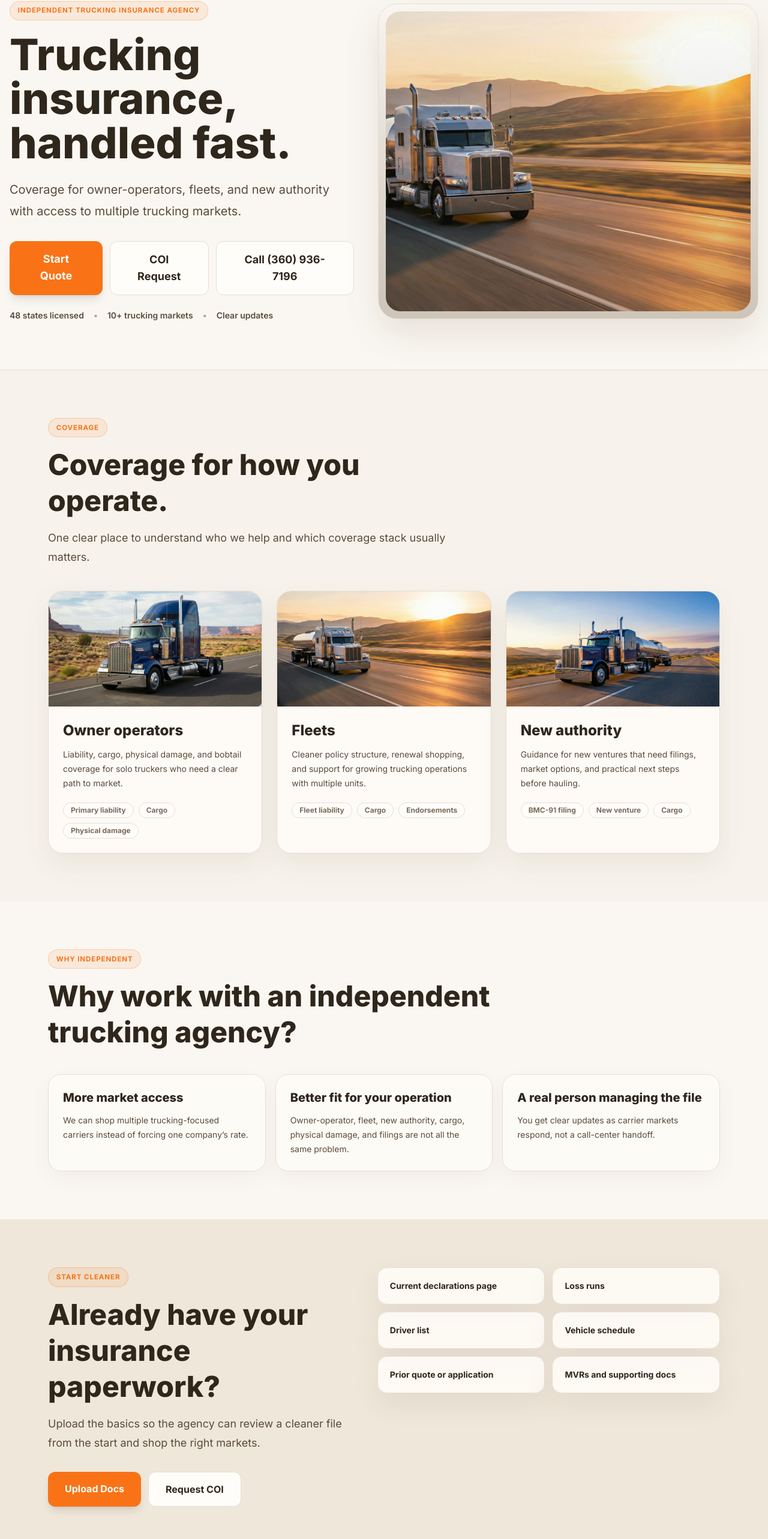
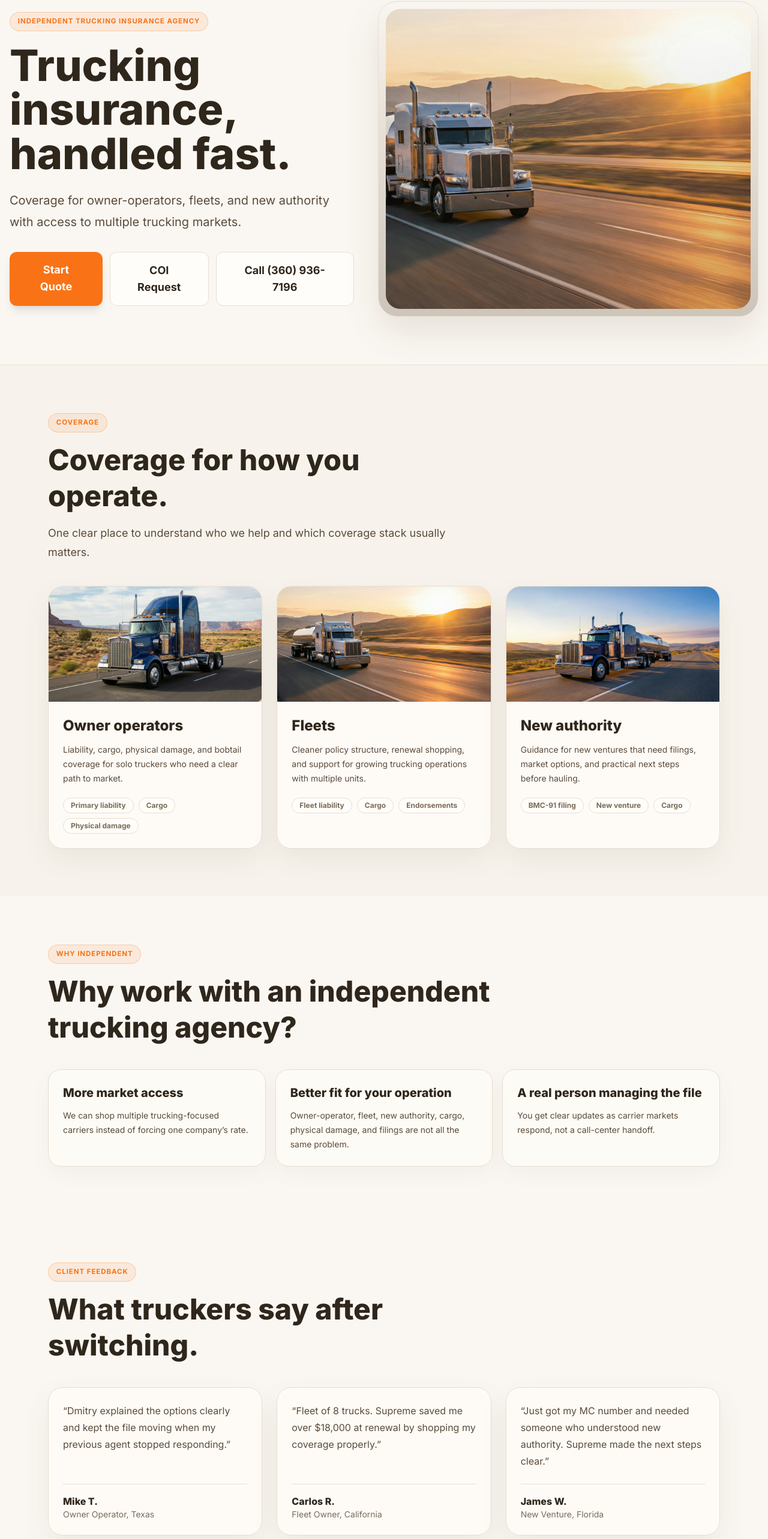
Before and after one commit to omelcodima/supreme-trucking-insurance, a Next.js app: page / in a window 1280 px wide. Shown: the part 199-2765 px from the top of the page at 60% size. Built offline with nearby package versions, Linux system fonts and the light colour scheme.

Commit message:
Remove homepage proof line and paperwork section

```diff
--- a/src/app/page.tsx
+++ b/src/app/page.tsx
@@ -38,15 +38,6 @@ const independentPoints = [
     title: "A real person managing the file",
     description: "You get clear updates as carrier markets respond, not a call-center handoff.",
   },
-];
-
-const uploadItems = [
-  "Current declarations page",
-  "Loss runs",
-  "Driver list",
-  "Vehicle schedule",
-  "Prior quote or application",
-  "MVRs and supporting docs",
 ];
 
 const testimonials = [
@@ -102,13 +93,6 @@ export default function Home() {
               </a>
             </div>
 
-            <div className="mt-6 flex flex-wrap gap-x-4 gap-y-2 text-sm font-semibold text-[#5A4B3B]">
-              <span>48 states licensed</span>
-              <span className="text-[#B6A38E]">•</span>
-              <span>10+ trucking markets</span>
-              <span className="text-[#B6A38E]">•</span>
-              <span>Clear updates</span>
-            </div>
           </div>
 
           <div className="hero-image-shell p-3">
@@ -180,35 +164,6 @@ export default function Home() {
         </div>
       </section>
 
-      <section className="section-alt py-16 md:py-20">
-        <div className="mx-auto grid max-w-6xl items-start gap-8 px-4 lg:grid-cols-[0.95fr_1.05fr]">
-          <div>
-            <span className="eyebrow mb-4">Start cleaner</span>
-            <h2 className="text-3xl font-extrabold leading-tight text-[#2F261C] md:text-5xl">
-              Already have your insurance paperwork?
-            </h2>
-            <p className="mt-4 text-lg leading-8 text-[#5A4B3B]">
-              Upload the basics so the agency can review a cleaner file from the start and shop the right markets.
-            </p>
-            <div className="mt-8 flex flex-col gap-3 sm:flex-row">
-              <Link href="/quote" className="rounded-xl bg-[#f97316] px-7 py-4 text-center text-base font-bold text-white shadow-lg transition-colors hover:bg-orange-600">
-                Upload Docs
-              </Link>
-              <Link href="/coi-request" className="rounded-xl border border-[#DED3C4] bg-[#FFFDF9] px-7 py-4 text-center text-base font-bold text-[#2F261C] transition-colors hover:border-[#f97316] hover:text-[#f97316]">
-                Request COI
-              </Link>
-            </div>
-          </div>
-          <div className="grid gap-3 sm:grid-cols-2">
-            {uploadItems.map((item) => (
-              <div key={item} className="card-premium rounded-2xl p-5">
-                <div className="text-sm font-bold text-[#2F261C]">{item}</div>
-              </div>
-            ))}
-          </div>
-        </div>
-      </section>
-
       <section className="section-shell pb-24 pt-16 md:pb-28 md:pt-20">
         <div className="mx-auto max-w-6xl px-4">
           <div className="mb-10 max-w-2xl">
```
